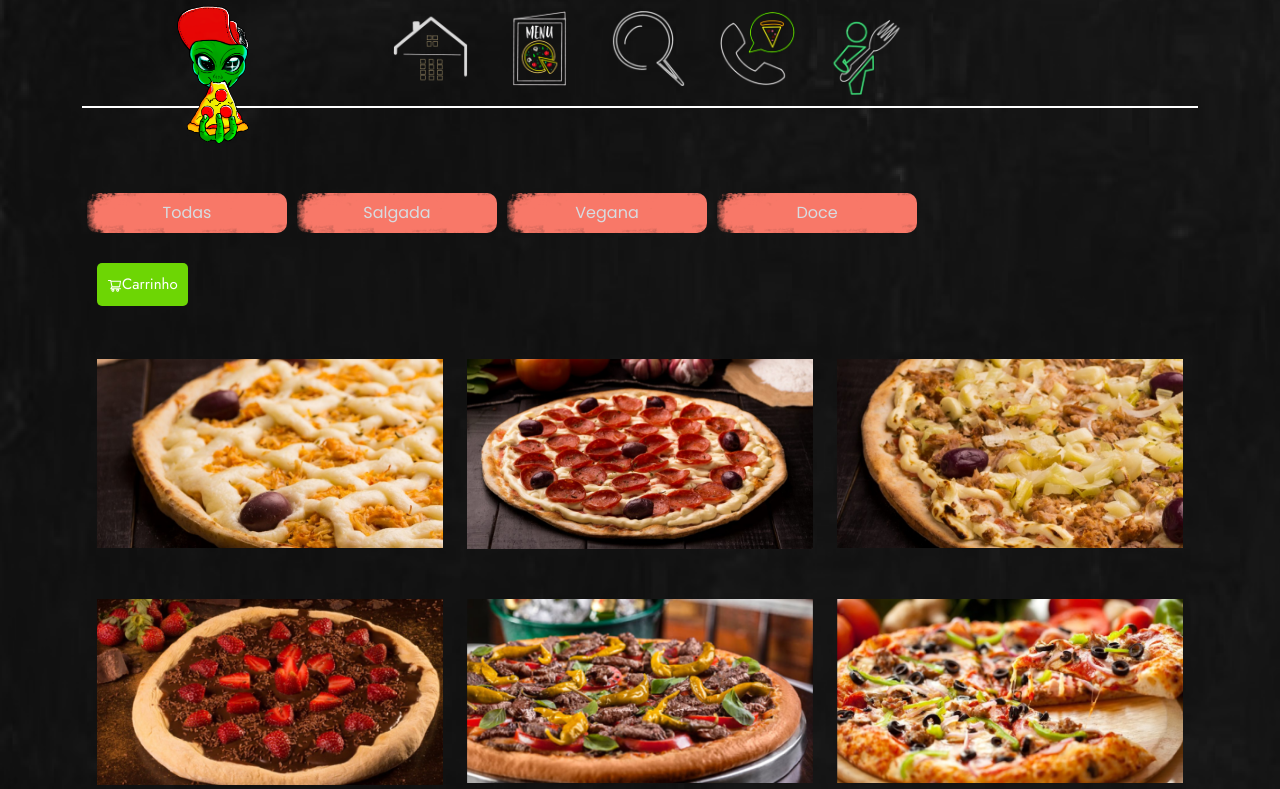
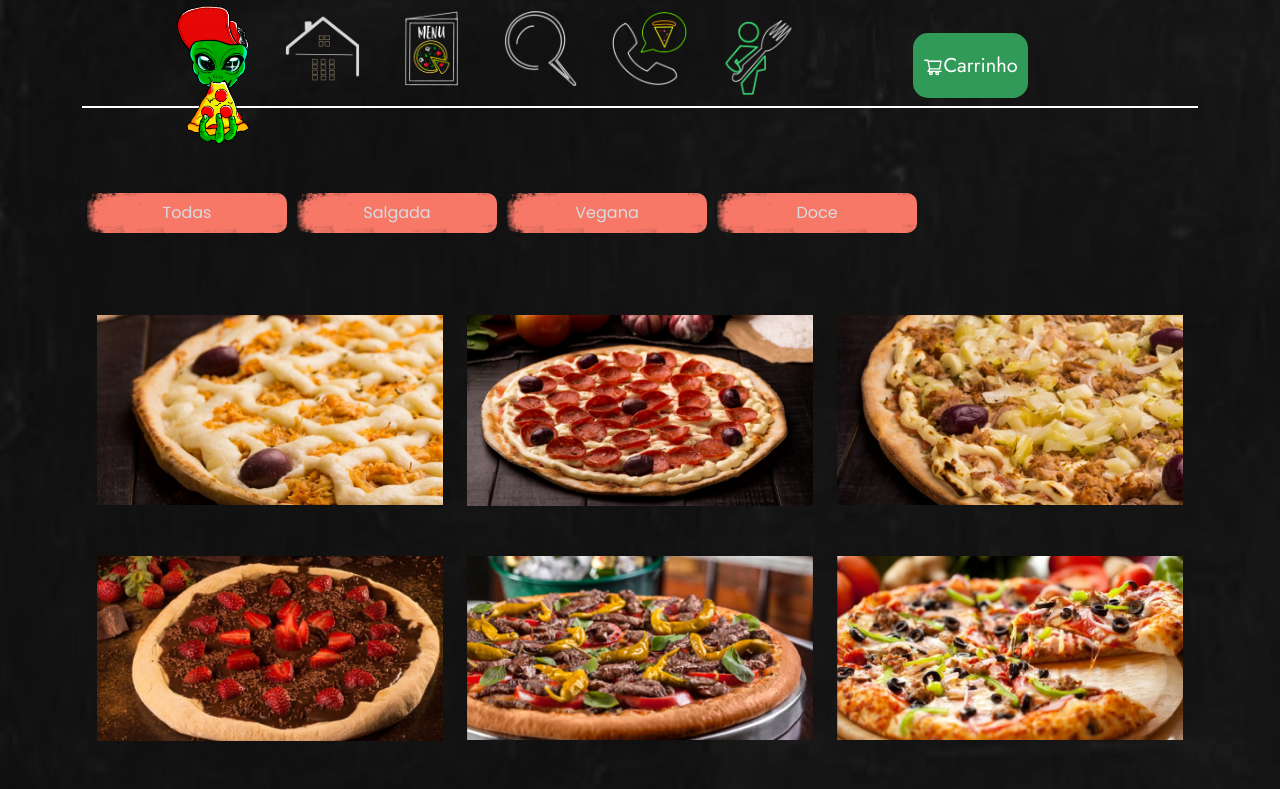
Before and after one commit to SarahTeodoro44/PlatPizza-Front, a React (Create React App) app: page /cardapio in a window 1280 px wide. Shown: the top 789 px of the page. Built offline with nearby package versions, Linux system fonts and the light colour scheme.

Commit message:
Finalização das páginas.
Co-authored-by: Sarah Teodoro <SarahTeodoro44@users.noreply.github.com>

```diff
--- a/src/components/SearchPage.jsx
+++ b/src/components/SearchPage.jsx
@@ -4,7 +4,7 @@ const SearchBar = ({keyword,setKeyword}) => {
   const BarStyling = {width:"77%", background:"#000000", border:"none", padding:"0.9rem"};
   return (
     <input
-     style={{width:"70%", background:"#000000", border:"none", padding:"0.9rem" , color:"white", margin: "0 181px"}}
+     style={{width:"84%", background:"#000000", border:"none", padding:"0.9rem" , color:"white", margin: "0 18px"}}
      key="random1"
      value={keyword}
      placeholder={"Digite oque deseja"}
--- a/src/components/header/header.css
+++ b/src/components/header/header.css
@@ -60,6 +60,25 @@
     font-size: 21px;
     margin-left: 10px;
 }
+.btn-carrinho-header{
+    color: #fff;
+    font-size: 20px;
+    background: rgb(50 154 88);
+    margin: 0;
+    margin-top: 25px;
+    margin-left: 100px;
+    border: none;
+    padding: 10px;
+    cursor: pointer;
+    justify-items: end;
+    transition: 300ms;
+    border-radius: 15px;
+}
+
+.exit {
+    border: none !important;
+    background: none !important;
+}
 @media(max-width: 768px) {
     .logo-header {
         width: 110px;
--- a/src/components/header/header.jsx
+++ b/src/components/header/header.jsx
@@ -7,6 +7,7 @@ import Cardapio from '../../assets/icons/icone_cardapio.png';
 import Contato from '../../assets/icons/icone_contato.png';
 import User from '../../assets/icons/icone_user.png';
 import Et from '../../assets/icons/LogoEt01.png';
+import Exit from  '../../assets/icons/Exit.png';
 import * as AiIcons from 'react-icons/ai'
 import { useAuth } from '../../hooks/useAuth'
 
@@ -52,13 +53,20 @@ export function Header() {
 
                         {isUserLogged &&
                             (
-                                <button onClick={handleLogout}>
-                                    Sair
+                                <button
+
+                                 onClick={handleLogout}>
+                                    <img src={Exit} title="exit" alt="exit" />
+
                                 </button>
                             )
                         }
-
-
+                              <button
+                               className="btn-carrinho-header"
+                               onClick={() => { history.push('/pagpedido') }}>
+                                <AiIcons.AiOutlineShoppingCart />
+                                Carrinho
+                             </button>
                     </ul>
                 </div>
                 {/* <li className="user-name">
--- a/src/components/menuCardapio/Menu.css
+++ b/src/components/menuCardapio/Menu.css
@@ -82,7 +82,7 @@
 
 
 .pizza-pesquisar button{
-    font-size: 15px;
+    font-size: 20px;
     background:none;
     border:none;
     margin:0;
@@ -197,3 +197,10 @@
 .btn-carrinho:hover {
     background: rgb(84, 161, 1);
 }
+
+.preco{
+   color: rgb(84, 161, 1);
+   background-color: #333;
+   border-radius: 10px;
+   width: 110px;
+}
--- a/src/components/menuCardapio/Menu.jsx
+++ b/src/components/menuCardapio/Menu.jsx
@@ -38,13 +38,7 @@ export function Menu() {
             <Button button={buttons} filter={filter} />
 
 
-            <button
-                className="btn-carrinho"
-                onClick={() => { history.push('/pagpedido') }}
-            >
-                <AiIcons.AiOutlineShoppingCart />
-                Carrinho
-            </button>
+
 
             <br></br> <br></br> <br></br>
             <div className="item">
@@ -59,6 +53,7 @@ export function Menu() {
                                                 <img src={product.image} className="img-cardapio" alt="" />
                                                 <div className="pizza-info">
                                                     <h2>{product.title}</h2>
+                                                    <h3 className="preco">R${product.preco},00</h3>
                                                     <div className="pizza-pesquisar">
                                                         {/* <img src={LupaPesquisar} alt="LupaPesquisar" /> */}
                                                         <button onClick={() => user.addToCart(product)}>Adicionar ao carrinho</button>
--- a/src/pages/Cadastro/Cadastro01.jsx
+++ b/src/pages/Cadastro/Cadastro01.jsx
@@ -52,6 +52,7 @@ export function Cadastro01({ formData, setForm, navigation, }) {
                             <input
                                 type="email"
                                 className="form-email edit-inp"
+                                required
                                 placeholder="Email"
                                 name="emailClienteVM"
                                 value={emailClienteVM}
@@ -60,6 +61,7 @@ export function Cadastro01({ formData, setForm, navigation, }) {
                             <input
                                 type="password"
                                 className="form-senha edit-inp"
+                                required
                                 placeholder="Senha"
                                 name="senhaVM"
                                 value={senhaVM}
@@ -68,6 +70,7 @@ export function Cadastro01({ formData, setForm, navigation, }) {
                             <input
                                 type="password"
                                 className="form-confirma-senha edit-inp"
+                                required
                                 placeholder="Confirmação Senha"
                                 name="repetirSenha"
                                 value={repetirSenha}
--- a/src/pages/Login/Login.jsx
+++ b/src/pages/Login/Login.jsx
@@ -1,5 +1,6 @@
 import { React } from "react";
 import { BrowserRouter as Router, Route, Switch, Link, useHistory } from "react-router-dom";
+import InputMask from 'react-input-mask';
 
 import { firebase } from "../../services/firebaseConfig";
 
@@ -45,17 +46,21 @@ export function Login() {
                 <img class="banner-login" src={BannerLogin} alt="banner" />
                 <div class="login-area">
                     <form onSubmit={user.handleSignIn}>
-                        <input
+                    <InputMask
                             type="text"
                             class="form-control-cpf edit-inp"
+                            required
                             placeholder="CPF"
                             value={user.userCpfLogin}
                             onChange={event => user.setUserCpfLogin(event.target.value)}
+                            mask={"999.999.999-99"}
+                            maskChar={null}
                         />
 
                         <input
                             type="password"
                             class="form-control-senha edit-inp"
+                            required
                             placeholder="Senha"
                             value={user.userSenhaLogin}
                             onChange={event => user.setUserSenhaLogin(event.target.value)}
--- a/src/pages/PagPedido/PagPedido.css
+++ b/src/pages/PagPedido/PagPedido.css
@@ -73,7 +73,7 @@
 
 .bebidas {
     display: flex;
-    margin-top: 60px;
+    margin-top: 40px;
     background: #FFFFFF;
     box-shadow: 0px 5.07527px 5.07527px rgba(0, 0, 0, 0.25);
     border-radius: 10.1505px;
@@ -129,6 +129,10 @@
     margin-top: 45px;
 }
 
+.tittle-h2{
+    margin-top: 50px;
+}
+
 .seuCarrinho{
     position: absolute;
     padding: 0 7% 0 6%;
--- a/src/pages/PagPedido/PagPedido.jsx
+++ b/src/pages/PagPedido/PagPedido.jsx
@@ -35,13 +35,14 @@ export function PagPedido() {
         <main>
             <div className="container">
                 <Header />
+                <h2 className="tittle-h2">Gostaria de adicionar alguma bebida no seu pedido? </h2>
                 <div className="bebidas">
                     <div className="table-responsive col-lg-12">
                         <Table striped bordered hover size="xl" responsive="md">
                             <thead>
                                 <tr>
                                     <th></th>
-                                    <th>Adicionar Bebidas:</th>
+                                    <th>Bebidas:</th>
                                     <th>Preço</th>
                                     <th></th>
                                 </tr>
@@ -53,7 +54,7 @@ export function PagPedido() {
                                             <tr key={bebida.id}>
                                                 <td><img src={bebida.image} /></td>
                                                 <td>{bebida.title}</td>
-                                                <td>R$ {bebida.preco}</td>
+                                                <td>R$ {bebida.preco},00</td>
                                                 {/* <td>R$ 99,99</td> */}
                                                 <td>
                                                     <div className="btn-add-wrap">
@@ -109,8 +110,8 @@ export function PagPedido() {
                                                 </td>
                                                 <td>{item.title}</td>
                                                 <td>{item.qty}</td>
-                                                <td>R$ {item.preco}</td>
-                                                <td>R$ {item.qty * item.preco}</td>
+                                                <td>R$ {item.preco},00</td>
+                                                <td>R$ {item.qty * item.preco},00</td>
                                                 <td>
                                                     <button
                                                         type="button"
@@ -132,7 +133,7 @@ export function PagPedido() {
                                     <td></td>
                                     <td></td>
                                     <td><strong>Total:</strong> </td>
-                                    <td>R$ {itemsPrice}</td>
+                                    <td>R$ {itemsPrice},00</td>
                                 </tr>
                             </tbody>
                         </Table>
--- a/src/pages/Validations/UserValidation.jsx
+++ b/src/pages/Validations/UserValidation.jsx
@@ -1,5 +1,5 @@
 import * as yup from "yup";
 
  export const userSchema = yup.object().shape({
-    name: yup.string().required(),
+    nameVM: yup.string().required(),
 })
```
Also changed, not shown: src/assets/icons/Exit.png (added), 1 other file (tests, documents, lock files or other folders).
